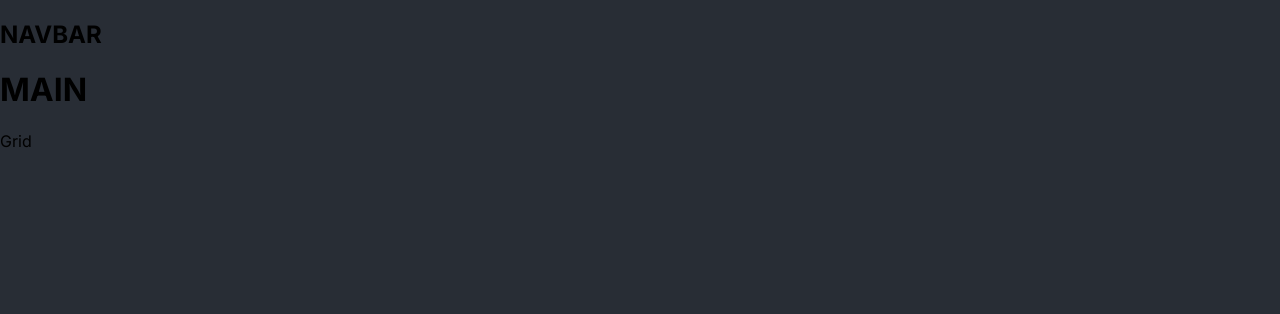
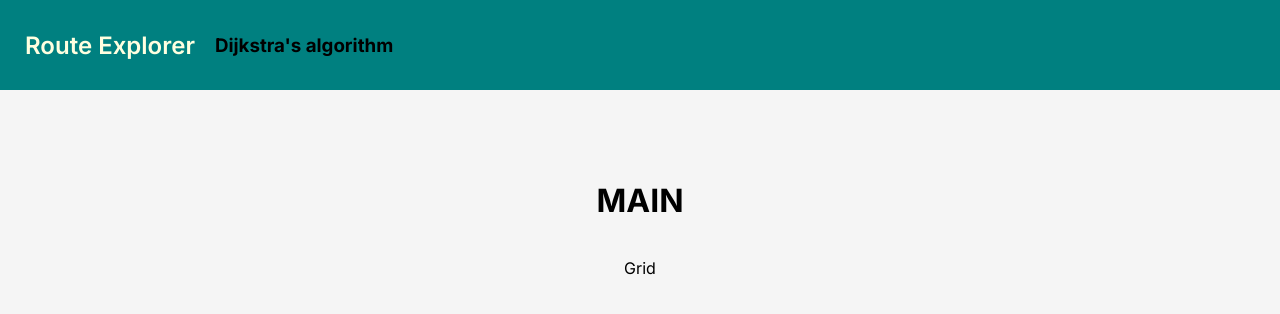
Before and after one commit to eswlo/RouteExplorer, a React (Vite) app: page / in a window 1280 px wide. Shown: the top 314 px of the page. Built offline with nearby package versions, Linux system fonts and the light colour scheme.

Commit message:
Style navbar and main

```diff
--- a/src/App.jsx
+++ b/src/App.jsx
@@ -2,7 +2,7 @@ import { useState } from 'react'
 import Navbar from './components/Navbar'
 import Main from './components/Main'
 
-function App() {
+export default function App() {
 
   return (
     <div>
@@ -11,5 +11,3 @@ function App() {
     </div>
   )
 }
-
-export default App
--- a/src/components/Navbar.jsx
+++ b/src/components/Navbar.jsx
@@ -3,7 +3,8 @@ import React from "react"
 export default function Navbar() {
     return (
         <nav>
-            <h1>NAVBAR</h1>
+            <h1 className="nav-title">Route Explorer</h1>
+            <h3 className="nav-text">Dijkstra's algorithm</h3>
         </nav>
     )
 }
--- a/src/style.css
+++ b/src/style.css
@@ -5,6 +5,30 @@
 body {
     margin: 0;
     font-family: Inter, sans-serif;
+    font-weight: 400;
     height: 100vh;
-    background-color: #282D35;
+    background-color: #f5f5f5 ;
 }
+
+
+nav {
+    display: flex;
+    align-items: center;
+    background-color: #008080;
+    height: 90px;
+    padding: 30px 25px;
+}
+
+.nav-title {
+    color: #ffffe0;
+    font-weight: 600;
+    margin-right: 20px;
+}
+
+main {
+    padding: 70px 80px;
+    display: flex;
+    flex-direction: column;
+    justify-content: center;
+    align-items: center;
+}
```
